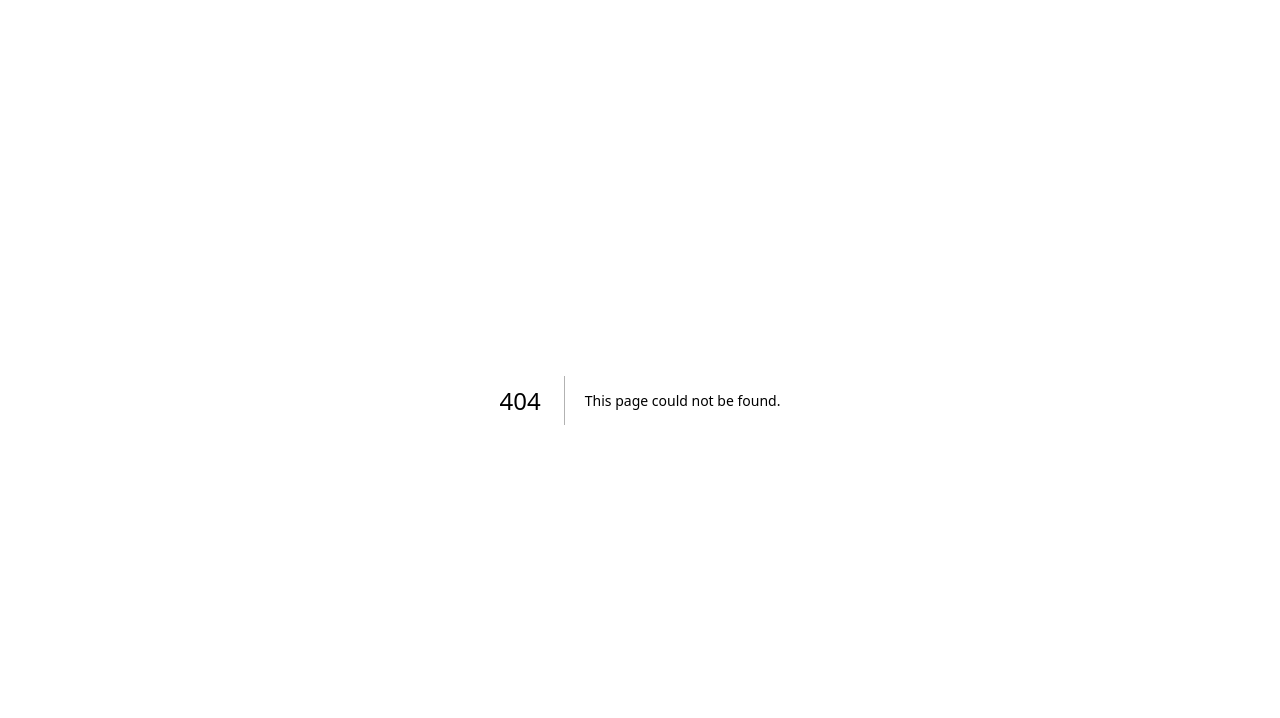
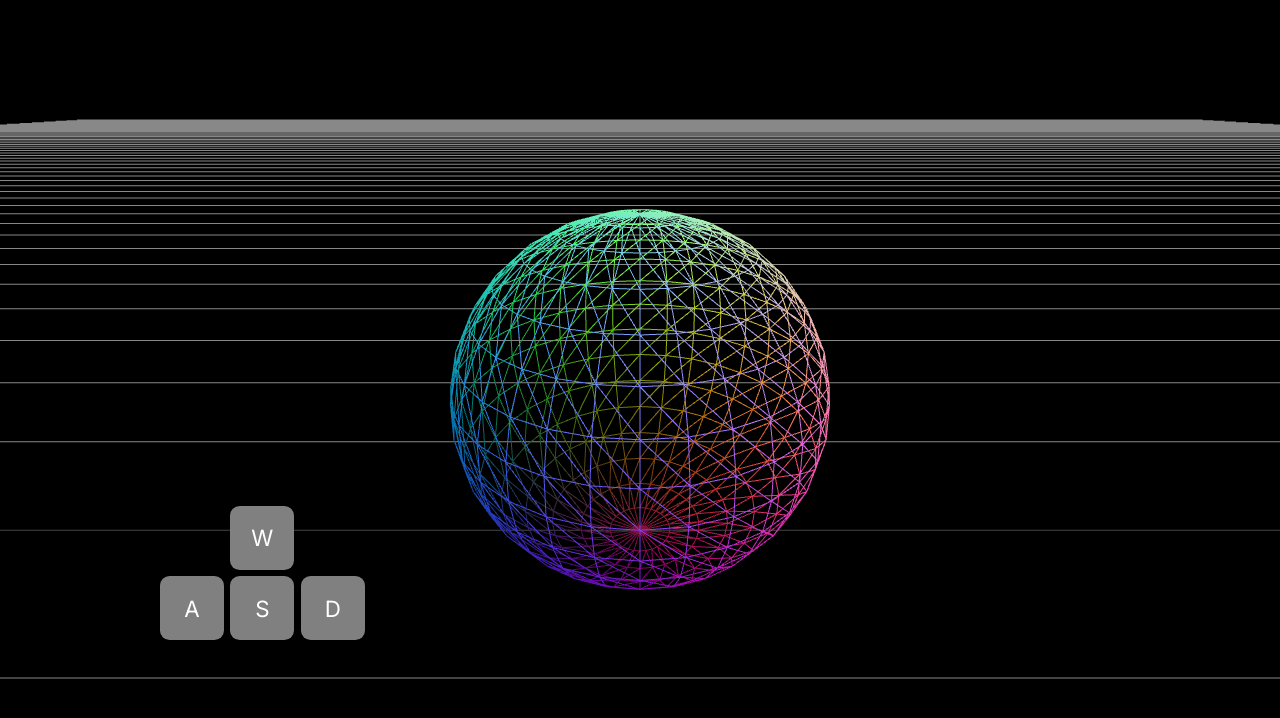
Before and after one commit to Sennarion/new-next-three-js, a Next.js app: page /roller in a window 1280 px wide. Before the commit this address had no page. Shown: the top 718 px of the page. Built offline with nearby package versions, Linux system fonts and the light colour scheme.

Commit message:
feat: add roller

```diff
--- a/src/app/page.js
+++ b/src/app/page.js
@@ -20,6 +20,9 @@ export default function Home() {
             <Link className={styles.link} href="/model">
               external 3D model
             </Link>
+            <Link className={styles.link} href="/roller">
+              interactive roller
+            </Link>
           </li>
         </ul>
       </div>
--- a/src/app/page.module.css
+++ b/src/app/page.module.css
@@ -65,3 +65,40 @@
   color: white;
   background-color: green;
 }
+
+.hints {
+  position: absolute;
+  z-index: 10;
+  bottom: 10rem;
+  left: 10rem;
+
+  display: flex;
+  flex-direction: column;
+  gap: 0.4rem;
+
+  pointer-events: none;
+}
+
+.hintW {
+  display: flex;
+  justify-content: center;
+  gap: 0.4rem;
+}
+
+.hint {
+  display: flex;
+  justify-content: center;
+  align-items: center;
+  width: 4rem;
+  height: 4rem;
+
+  font-size: 1.4rem;
+  color: #fff;
+
+  background-color: gray;
+  border-radius: 0.6rem;
+}
+
+.active {
+  background-color: blue;
+}
--- /dev/null
+++ b/src/app/roller/page.js
@@ -0,0 +1,64 @@
+"use client";
+import { useState, useEffect, useRef } from "react";
+import { Canvas } from "@react-three/fiber";
+import useKeyboard from "@/hooks/useKeyboard";
+import Ball from "@/components/ball";
+import styles from "../page.module.css";
+
+export default function Roller() {
+  const ref = useRef();
+  const keyMap = useKeyboard();
+  const [activeKeys, setActiveKeys] = useState([]);
+
+  useEffect(() => {
+    const activeKeysList = Object.keys(keyMap).filter((key) => keyMap[key]);
+    setActiveKeys(activeKeysList);
+  }, [keyMap]);
+
+  return (
+    <main className={styles.main}>
+      <div className={styles.hints}>
+        <div className={styles.hintW}>
+          <div
+            className={`${styles.hint} ${
+              activeKeys.includes("KeyW") ? styles.active : ""
+            }`}
+          >
+            W
+          </div>
+        </div>
+        <div className={styles.hintW}>
+          <div
+            className={`${styles.hint} ${
+              activeKeys.includes("KeyA") ? styles.active : ""
+            }`}
+          >
+            A
+          </div>
+          <div
+            className={`${styles.hint} ${
+              activeKeys.includes("KeyS") ? styles.active : ""
+            }`}
+          >
+            S
+          </div>
+          <div
+            className={`${styles.hint} ${
+              activeKeys.includes("KeyD") ? styles.active : ""
+            }`}
+          >
+            D
+          </div>
+        </div>
+      </div>
+      <Canvas
+        camera={{ position: [0, 2.5, 2.5] }}
+        style={{ background: "black" }}
+        onCreated={({ camera }) => camera.lookAt(0, 1, 0)}
+      >
+        <gridHelper ref={ref} args={[100, 100]} />
+        <Ball floor={ref} />
+      </Canvas>
+    </main>
+  );
+}
--- /dev/null
+++ b/src/components/ball.jsx
@@ -0,0 +1,43 @@
+import { useRef, useState } from "react";
+import { useFrame } from "@react-three/fiber";
+import { Vector3, Quaternion } from "three";
+import useKeyboard from "@/hooks/useKeyboard";
+
+export default function Ball({ floor }) {
+  const ref = useRef();
+  const keyMap = useKeyboard();
+  const [angularVelocity, setAngularVelocity] = useState(new Vector3());
+  const q = new Quaternion();
+
+  useFrame((_, delta) => {
+    let newAngularVelocity = new Vector3(
+      angularVelocity.x,
+      angularVelocity.y,
+      angularVelocity.z
+    );
+
+    keyMap["KeyW"] && (newAngularVelocity.x -= delta * 5);
+    keyMap["KeyS"] && (newAngularVelocity.x += delta * 5);
+    keyMap["KeyA"] && (newAngularVelocity.z += delta * 5);
+    keyMap["KeyD"] && (newAngularVelocity.z -= delta * 5);
+
+    q.setFromAxisAngle(newAngularVelocity, delta).normalize();
+    ref.current.applyQuaternion(q);
+
+    newAngularVelocity.lerp(new Vector3(), 0.01);
+    setAngularVelocity(newAngularVelocity);
+
+    floor.current.position.x += newAngularVelocity.z * delta;
+    floor.current.position.z -= newAngularVelocity.x * delta;
+
+    floor.current.position.x = floor.current.position.x % 10;
+    floor.current.position.z = floor.current.position.z % 10;
+  });
+
+  return (
+    <mesh ref={ref} position-y={1.0}>
+      <sphereGeometry />
+      <meshNormalMaterial wireframe />
+    </mesh>
+  );
+}
--- /dev/null
+++ b/src/hooks/useKeyboard.jsx
@@ -0,0 +1,24 @@
+import { useEffect, useState } from "react";
+
+export default function useKeyboard() {
+  const [keyMap, setKeyMap] = useState({});
+
+  useEffect(() => {
+    const onKeyPress = (e) => {
+      setKeyMap((prevKeyMap) => ({
+        ...prevKeyMap,
+        [e.code]: e.type === "keydown",
+      }));
+    };
+
+    document.addEventListener("keydown", onKeyPress);
+    document.addEventListener("keyup", onKeyPress);
+
+    return () => {
+      document.removeEventListener("keydown", onKeyPress);
+      document.removeEventListener("keyup", onKeyPress);
+    };
+  }, []);
+
+  return keyMap;
+}
```
